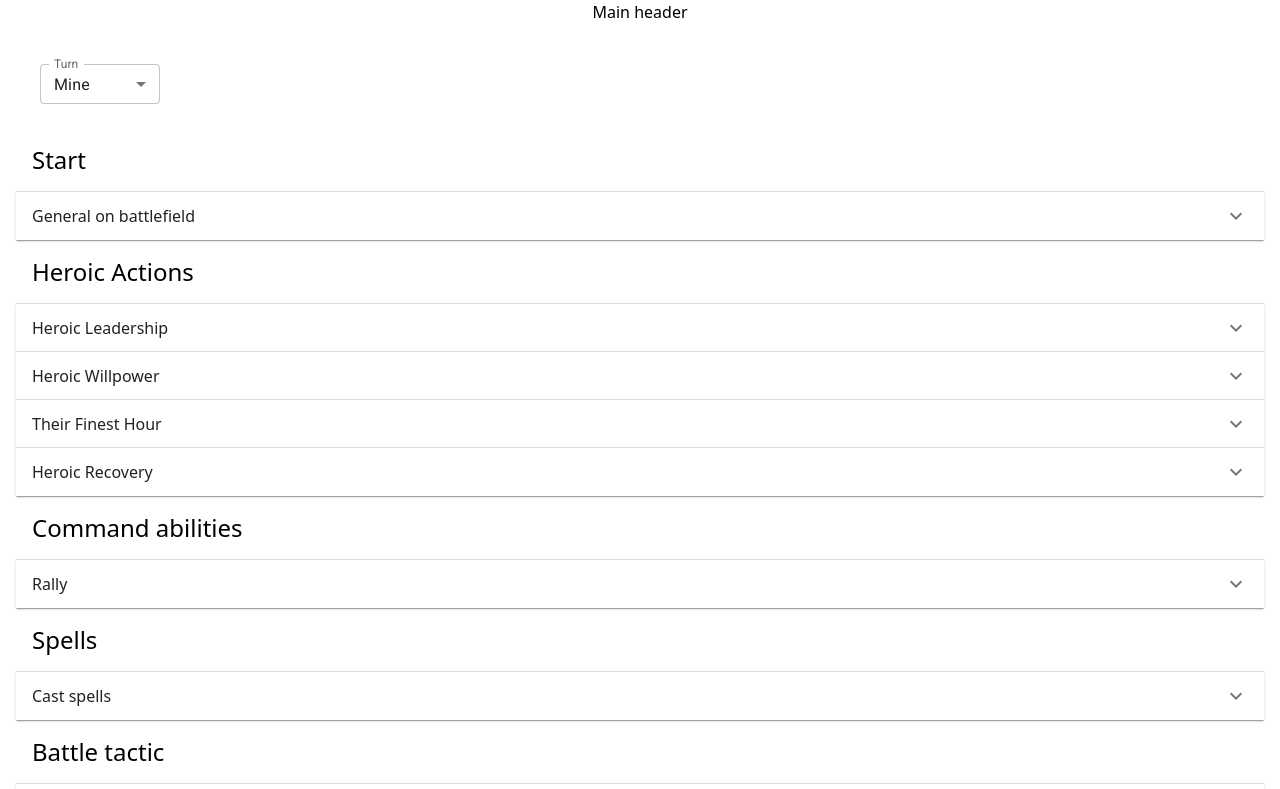
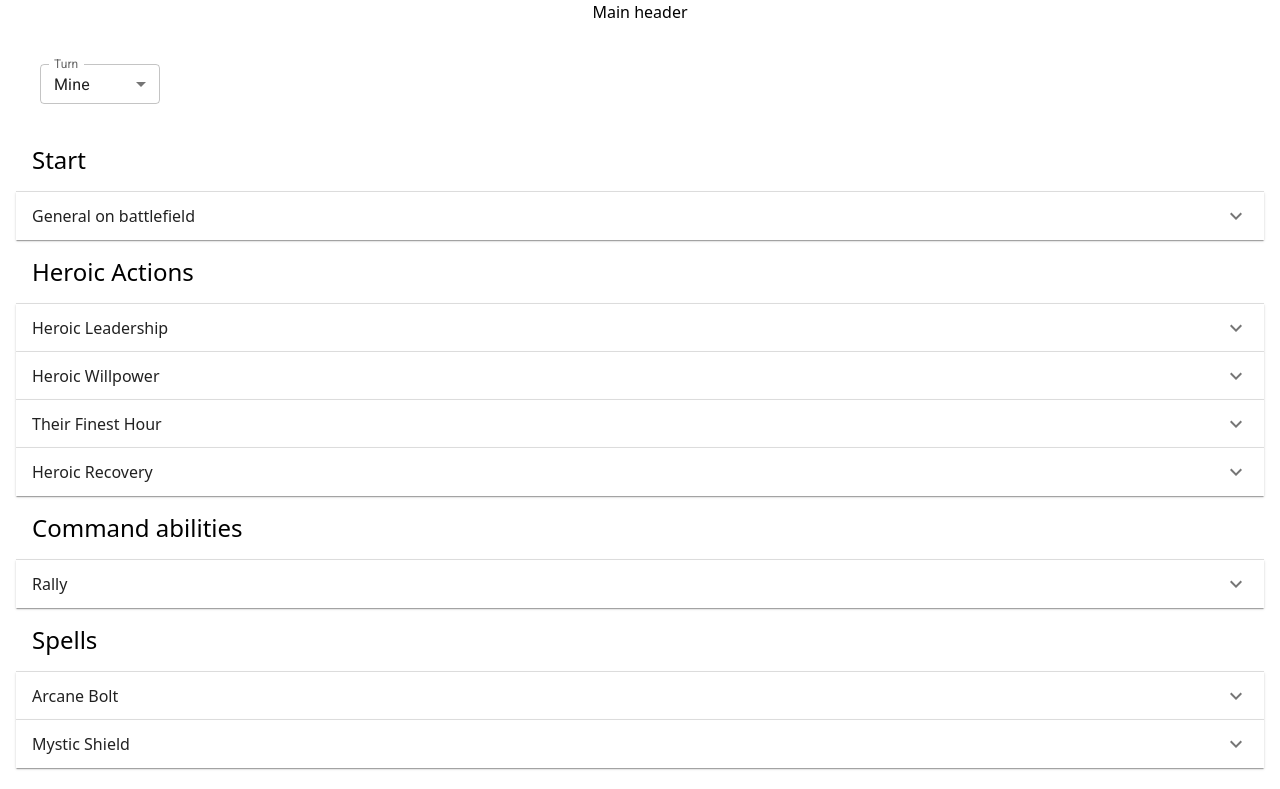
Before and after one commit to hammerpath/aos-battle-manual, a React (Vite) app: page /phases/hero in a window 1280 px wide. Shown: the top 789 px of the page. Built offline with nearby package versions, Linux system fonts and the light colour scheme.

Commit message:
add sylvaneth

```diff
--- a/src/app/armies/Sylvaneth.json
+++ b/src/app/armies/Sylvaneth.json
@@ -1,10 +1,33 @@
 {
   "name": "Sylvaneth",
-  "preRound": {
-    "terrains": [
+  "spells": [
     {
-        "name": "Places of Power",
-        "description": "After territories are determined, before faction terrain features are set up, you can pick up to 3 terrain features on the battlefield that are wholly outside enemy territory. Those terrain features are considered by you to be overgrown terrain features."
+      "name": "Verdant Blessing",
+      "description": "Verdant Blessing is a spell that has a casting value of 6 and a range of 18\". If successfully cast, set up 1 Awakened Wyldwood terrain feature wholly within range and visible to the caster, and more than 3\" from all other models, endless spells, invocations, terrain features and objectives, and add it to your army."
+    },
+    {
+      "name": "Throne of Vines",
+      "description": "Throne of Vines is a spell that has a casting value of 9. If successfully cast, at the end of each phase until the start of your next hero phase, you can heal 1 wound allocated to the caster."
+    },
+    {
+      "name": "Regrowth",
+      "description": "Regrowth is a spell that has a casting value of 5 and a range of 18\". If successfully cast, pick 1 friendly SYLVANETH unit wholly within range and visible to the caster. You can heal up to D6 wounds allocated to that unit."
+    },
+    {
+      "name": "The Dwellers Below",
+      "description": "The Dwellers Below is a spell that has a casting value of 7 and a range of 12\". If successfully cast, pick 1 enemy unit within range and visible to the caster, and roll a number of dice equal to the number of models in that unit. For each 5+, that unit suffers 1 mortal wound."
+    },
+    {
+      "name": "Deadly Harvest",
+      "description": "Deadly Harvest is a spell that has a casting value of 6 and a range of 3\". If successfully cast, each enemy unit within range of the caster suffers D3 mortal wounds (roll separately for each unit)."
+    },
+    {
+      "name": "Verdurous Harmony",
+      "description": "Verdurous Harmony is a spell that has a casting value of 7 and a range of 18\". If successfully cast, pick 1 friendly SYLVANETH unit wholly within range and visible to the caster. You can return 1 slain model to that unit. If you picked a DRYADS, TREE-REVENANTS or SPITE-REVENANTS unit, you can return up to D3 slain models to that unit instead of 1."
+    },
+    {
+      "name": "Treesong",
+      "description": "Treesong is a spell that has a casting value of 7 and a range of 16\". If successfully cast, pick 1 friendly Awakened Wyldwood within range of the caster. Until the start of your next hero phase, improve the Rend characteristic of melee weapons used by friendly SYLVANETH units by 1 while they are wholly within 9\" of that Awakened Wyldwood."
     }
   ],
   "grandStrategies": [
@@ -19,15 +42,6 @@
     {
       "name": "The Roots of Victory",
       "description": "When the battle ends, you complete this grand strategy if there is a friendly Awakened Wyldwood in each quarter of the battlefield and all enemy units are more than 6\" from all friendly Awakened Wyldwoods on the battlefield."
-      }
-    ]
-  },
-  "heroPhase": {
-    "yourTurn": {
-      "start": [
-        {
-          "name": "Abundant Growth",
-          "description": "At the start of your hero phase, you can heal 1 wound allocated to each friendly EVERGREEN HUNT unit that is wholly within 9\" of an overgrown terrain feature."
     }
   ],
   "battleTactics": [
@@ -51,6 +65,22 @@
       "name": "Unleash Ghyran's Wrath",
       "description": "Pick 1 friendly SYLVANETH WIZARD on the battlefield. You complete this battle tactic if a spell successfully cast by that WIZARD, or an endless spell summoned by that WIZARD, destroys an enemy unit this turn."
     }
+  ],
+  "preRound": {
+    "terrains": [
+      {
+        "name": "Places of Power",
+        "description": "After territories are determined, before faction terrain features are set up, you can pick up to 3 terrain features on the battlefield that are wholly outside enemy territory. Those terrain features are considered by you to be overgrown terrain features."
+      }
+    ]
+  },
+  "heroPhase": {
+    "yourTurn": {
+      "start": [
+        {
+          "name": "Abundant Growth",
+          "description": "At the start of your hero phase, you can heal 1 wound allocated to each friendly EVERGREEN HUNT unit that is wholly within 9\" of an overgrown terrain feature."
+        }
       ]
     }
   }
--- a/src/app/features/armies/types.ts
+++ b/src/app/features/armies/types.ts
@@ -3,13 +3,15 @@ export type ArmyName = "Sylvaneth" | "Test";
 
 export type Army = {
   name: string;
+  spells?: Ability[];
+  grandStrategies?: Ability[];
+  battleTactics?: Ability[];
   preRound?: PreRound;
   heroPhase?: HeroPhase;
 };
 
 export type PreRound = {
   terrains?: Ability[];
-  grandStrategies?: Ability[];
 };
 
 export type HeroPhase = {
@@ -21,7 +23,6 @@ export type HeroPhase = {
 // TODO - bad name
 export type HeroPhaseInfo = {
   start?: Ability[];
-  battleTactics?: Ability[];
 };
 
 export type Ability = {
--- a/src/app/features/armies/useArmy.ts
+++ b/src/app/features/armies/useArmy.ts
@@ -4,6 +4,7 @@ import { Content } from "../phase/components/PhaseContent";
 import { getArmy } from "./Army";
 import { Ability, ArmyName } from "./types";
 
+// TODO - use or remove this.
 export type Phase =
   | "hero"
   | "movement"
@@ -47,9 +48,11 @@ export function useArmy(
               ),
         battleTacticsContent:
           turn === "mine"
-            ? army?.heroPhase?.yourTurn.battleTactics?.map(
-                mapAbilityToComponentContent,
-              )
+            ? army?.battleTactics?.map(mapAbilityToComponentContent)
+            : undefined,
+        spells:
+          turn === "mine"
+            ? army?.spells?.map(mapAbilityToComponentContent)
             : undefined,
       };
     default:
--- a/src/app/features/hero-phase/components/HeroPhase.tsx
+++ b/src/app/features/hero-phase/components/HeroPhase.tsx
@@ -11,9 +11,15 @@ import { Content } from "../../phase/components/PhaseContent";
 
 export interface HeroPhaseProps {
   startContent: Content[];
+  battleTacticsContent?: Content[];
+  spellsContent?: Content[];
 }
 
-const HeroPhase: React.FC<HeroPhaseProps> = function ({ startContent }) {
+const HeroPhase: React.FC<HeroPhaseProps> = function ({
+  startContent,
+  battleTacticsContent,
+  spellsContent,
+}) {
   const currentTurn = useAppSelector(selectCurrentTurn);
 
   return (
@@ -74,7 +80,14 @@ const HeroPhase: React.FC<HeroPhaseProps> = function ({ startContent }) {
           wounds allocated to that HERO.
         </AccordionDetails>
       </Accordion>
-      {currentTurn === "mine" ? <PlayerTurn /> : <OpponentTurn />}
+      {currentTurn === "mine" ? (
+        <PlayerTurn
+          battleTacticsContent={battleTacticsContent}
+          spellsContent={spellsContent}
+        />
+      ) : (
+        <OpponentTurn />
+      )}
     </>
   );
 };
--- a/src/app/features/hero-phase/components/PlayerTurn.tsx
+++ b/src/app/features/hero-phase/components/PlayerTurn.tsx
@@ -4,10 +4,17 @@ import PageContent from "../../../components/PageContent";
 import AccordionSummary from "../../../components/accordion/AccordionSummary";
 import { useAppSelector } from "../../../hooks";
 import { selectBattleTacticsEnabled } from "../../game-settings/gameSettingsSlice";
+import { Content } from "../../phase/components/PhaseContent";
 
-export interface PlayerTurnProps {}
+export interface PlayerTurnProps {
+  battleTacticsContent?: Content[];
+  spellsContent?: Content[];
+}
 
-const PlayerTurn: React.FC<PlayerTurnProps> = function () {
+const PlayerTurn: React.FC<PlayerTurnProps> = function ({
+  battleTacticsContent,
+  spellsContent,
+}) {
   const battleTacticsEnabled = useAppSelector(selectBattleTacticsEnabled);
 
   return (
@@ -30,10 +37,31 @@ const PlayerTurn: React.FC<PlayerTurnProps> = function () {
       <PageContent>
         <AccordionHeader>Spells</AccordionHeader>
       </PageContent>
+      {spellsContent?.map((content) => {
+        return (
+          <Accordion>
+            <AccordionSummary>{content.summary}</AccordionSummary>
+            <AccordionDetails>{content.details}</AccordionDetails>
+          </Accordion>
+        );
+      })}
       <Accordion>
-        <AccordionSummary>Cast spells</AccordionSummary>
+        <AccordionSummary>Arcane Bolt</AccordionSummary>
         <AccordionDetails>
-          Cast spell with friendly Wizard. TODO
+          Arcane Bolt is a spell that has a casting value of 5 and a range of
+          12". If successfully cast, at the start of any 1 phase before your
+          next hero phase, you can pick 1 enemy unit within range and visible to
+          the caster. That unit suffers 1 mortal wound. If that unit is within
+          3" of the caster, it suffers D3 mortal wounds instead of 1.
+        </AccordionDetails>
+      </Accordion>
+      <Accordion>
+        <AccordionSummary>Mystic Shield</AccordionSummary>
+        <AccordionDetails>
+          Mystic Shield is a spell that has a casting value of 5 and a range of
+          12". If successfully cast, pick 1 friendly unit wholly within range
+          and visible to the caster. Add 1 to save rolls for attacks that target
+          that unit until your next hero phase.
         </AccordionDetails>
       </Accordion>
       {battleTacticsEnabled ? (
@@ -41,6 +69,14 @@ const PlayerTurn: React.FC<PlayerTurnProps> = function () {
           <PageContent>
             <AccordionHeader>Battle tactic</AccordionHeader>
           </PageContent>
+          {battleTacticsContent?.map((content) => {
+            return (
+              <Accordion>
+                <AccordionSummary>{content.summary}</AccordionSummary>
+                <AccordionDetails>{content.details}</AccordionDetails>
+              </Accordion>
+            );
+          })}
           <Accordion>
             <AccordionSummary>Break their Spirit</AccordionSummary>
             <AccordionDetails>
--- a/src/app/features/phase/routes/PhaseRoot.tsx
+++ b/src/app/features/phase/routes/PhaseRoot.tsx
@@ -14,10 +14,15 @@ import { useArmy } from "../../armies/useArmy";
 export interface PhaseRootProps {}
 
 const PhaseRoot: React.FC<PhaseRootProps> = function () {
+  // TODO - can this be typed to Phase?
   const { phase } = useParams<"phase">();
   const currentTurn = useAppSelector(selectCurrentTurn);
   const myArmyName = useAppSelector(selectMyArmyName);
-  const { startContent } = useArmy(phase, currentTurn, myArmyName);
+  const { startContent, battleTacticsContent, spells } = useArmy(
+    phase,
+    currentTurn,
+    myArmyName,
+  );
 
   switch (phase) {
     case "hero":
@@ -30,7 +35,11 @@ const PhaseRoot: React.FC<PhaseRootProps> = function () {
             nextRouteName: "Movement",
           }}
         >
-          <HeroPhase startContent={startContent} />
+          <HeroPhase
+            startContent={startContent}
+            battleTacticsContent={battleTacticsContent}
+            spellsContent={spells}
+          />
         </Phase>
       );
     case "movement":
--- a/src/app/features/pre-rounds/routes/PreRounds.tsx
+++ b/src/app/features/pre-rounds/routes/PreRounds.tsx
@@ -26,12 +26,11 @@ const PreRounds: React.FC = function () {
       {grandStrategyEnabled ? (
         <PhaseContent
           header={"Select Grand Strategy"}
-          content={mergeArrays(
-            army?.preRound?.grandStrategies,
-            getGrandStrategies(),
-          ).map((ability) => {
-            return { summary: ability.name, details: ability.description };
-          })}
+          content={mergeArrays(army?.grandStrategies, getGrandStrategies()).map(
+            (ability) => {
+              return { summary: ability.name, details: ability.description };
+            },
+          )}
         />
       ) : null}
       <PhaseContent
```
Lines whose indentation alone changed are shown as unchanged.
